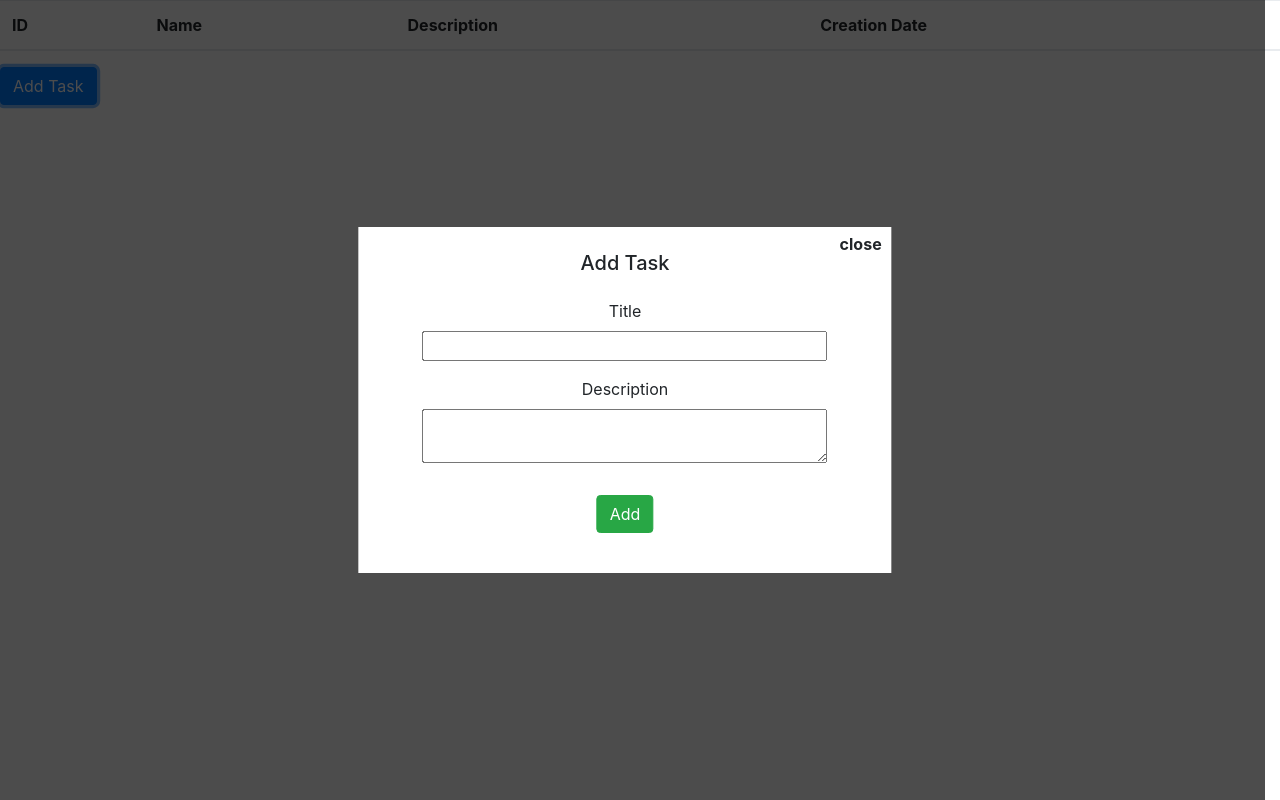
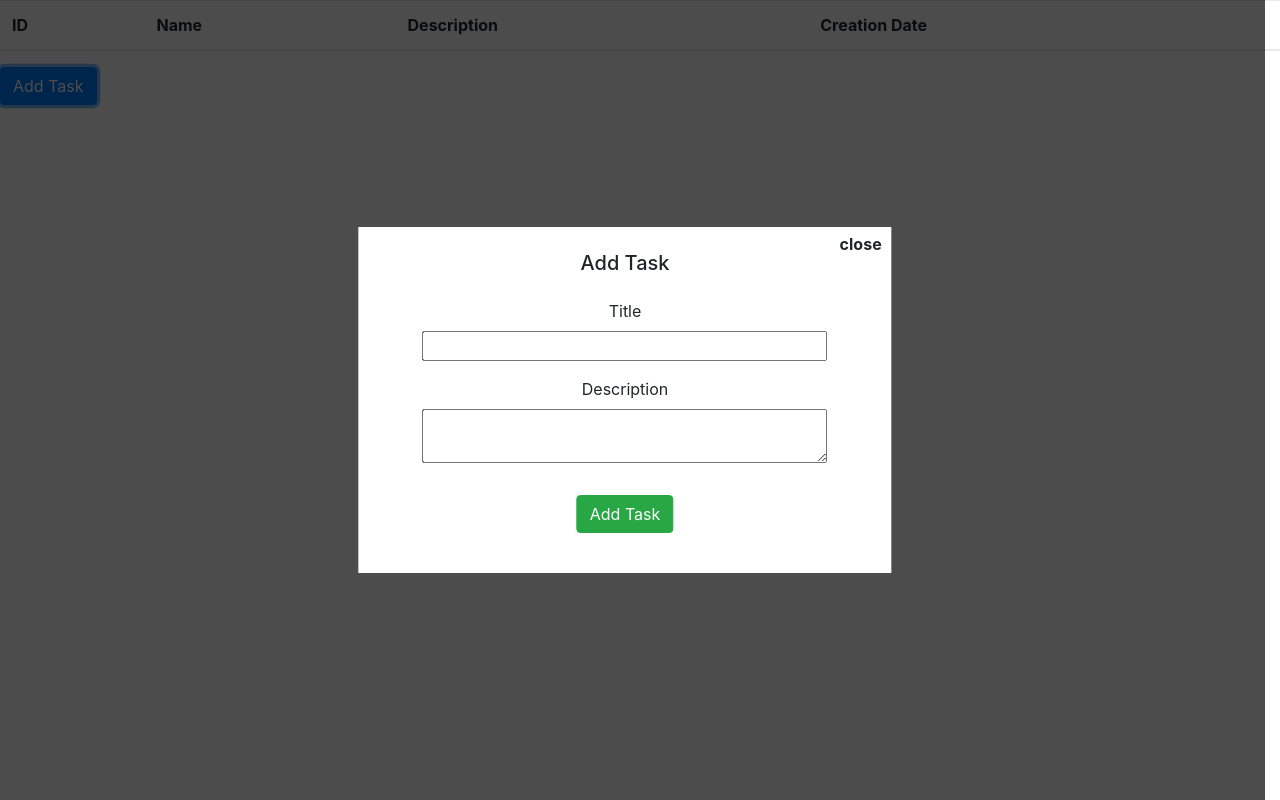
Before and after one commit to LukasZvikas/to_do, a React app: page / in a window 1280 px wide. Both pictures are taken after a click on the button "Add Task". Built offline with nearby package versions, Linux system fonts and the light colour scheme.

Commit message:
implemented update functionality

```diff
--- a/src/actions/index.js
+++ b/src/actions/index.js
@@ -1,6 +1,11 @@
-import { ADD_TASK } from '../reducers/types';
+import { ADD_TASK, UPDATE_TASK } from '../reducers/types';
 
 export const addTask = taskDetails => ({
   type: ADD_TASK,
   payload: taskDetails
 });
+
+export const updateTask = taskDetails => ({
+  type: UPDATE_TASK,
+  payload: taskDetails
+});
--- a/src/components/Dashboard.js
+++ b/src/components/Dashboard.js
@@ -5,7 +5,7 @@ import { Task } from './task';
 import TaskForm from './TaskForm';
 
 class Dashboard extends Component {
-  state = { showForm: false };
+  state = { showForm: false, isUpdate: false, updatedItemID: null };
   renderTasks(tasks) {
     return tasks.map(item => (
       <Task
@@ -14,16 +14,24 @@ class Dashboard extends Component {
         name={item.name}
         description={item.description}
         creationDate={item.creationDate}
+        showForm={() => this.changeShowFormState(true, item.ID)}
       />
     ));
   }
 
-  changeShowFormState() {
+  changeUpdateState(ID) {
+    this.setState({ isUpdate: !this.state.isUpdate, updatedItemID: ID });
+  }
+
+  changeShowFormState(isUpdate = false, ID = null) {
+    if (isUpdate) {
+      this.changeUpdateState(ID);
+    }
     this.setState(prevState => ({ showForm: !prevState.showForm }));
   }
 
   render() {
-    const { showForm } = this.state;
+    const { showForm, isUpdate, updatedItemID } = this.state;
     const { tasks } = this.props;
     return (
       <Fragment>
@@ -38,7 +46,16 @@ class Dashboard extends Component {
           </thead>
           <tbody>{this.renderTasks(tasks)}</tbody>
         </table>
-        {showForm ? <TaskForm closeForm={() => this.changeShowFormState()} /> : null}
+        {showForm ? (
+          <TaskForm
+            isUpdate={isUpdate}
+            ID={updatedItemID}
+            closeForm={() => {
+              this.changeShowFormState();
+              isUpdate && this.changeUpdateState();
+            }}
+          />
+        ) : null}
         <button onClick={() => this.changeShowFormState()} className="btn btn-primary">
           Add Task
         </button>
--- a/src/components/TaskForm/index.js
+++ b/src/components/TaskForm/index.js
@@ -2,7 +2,7 @@ import React, { Component } from 'react';
 import { connect } from 'react-redux';
 import PropTypes from 'prop-types';
 import './TaskForm.css';
-import { addTask } from '../../actions';
+import { addTask, updateTask } from '../../actions';
 
 class TaskForm extends Component {
   state = { taskDetails: {} };
@@ -12,13 +12,28 @@ class TaskForm extends Component {
       taskDetails: { ...taskDetails, [name]: value }
     });
   }
+
+  determineAction() {
+    const { isUpdate, addTask, updateTask, ID, closeForm } = this.props;
+    const { taskDetails } = this.state;
+
+    const creationDate = new Date().toLocaleString();
+
+    const params = { ...taskDetails, creationDate };
+
+    if (isUpdate) {
+      updateTask({ ...params, ID });
+    } else {
+      addTask({ ...params, ID: Date.now() });
+    }
+    closeForm();
+  }
   render() {
-    const { closeForm, addTask } = this.props;
-    const { taskDetails } = this.state;
+    const { closeForm, isUpdate, ID } = this.props;
     return (
       <div className="form-container w-100 h-100 row">
         <div className="d-flex col-10 col-md-5 flex-column justify-content-center align-items-center bg-white form-container__form p-4 w-100">
-          <h5 className="mb-4">Add Task </h5>
+          <h5 className="mb-4">{isUpdate ? `Update task ${ID}` : 'Add Task'} </h5>
           <div className="close-btn" onClick={closeForm}>
             close
           </div>
@@ -30,18 +45,8 @@ class TaskForm extends Component {
             onChange={e => this.onInputChange(e)}
             className="col-10 mb-3"
           />
-          <button
-            onClick={() => {
-              addTask({
-                ...taskDetails,
-                ID: Date.now(),
-                creationDate: new Date().toLocaleString()
-              });
-              closeForm();
-            }}
-            className="btn btn-success my-3"
-          >
-            Add
+          <button onClick={() => this.determineAction()} className="btn btn-success my-3">
+            {isUpdate ? `Update Task` : 'Add Task'}
           </button>
         </div>
       </div>
@@ -51,10 +56,17 @@ class TaskForm extends Component {
 
 TaskForm.propTypes = {
   closeForm: PropTypes.func.isRequired,
-  addTask: PropTypes.func.isRequired
+  addTask: PropTypes.func.isRequired,
+  isUpdate: PropTypes.bool,
+  ID: PropTypes.number
+};
+
+TaskForm.defaultProps = {
+  isUpdate: false,
+  ID: null
 };
 
 export default connect(
   null,
-  { addTask }
+  { addTask, updateTask }
 )(TaskForm);
--- a/src/components/task.js
+++ b/src/components/task.js
@@ -1,14 +1,16 @@
 import React from 'react';
 import PropTypes from 'prop-types';
 
-export const Task = ({ ID, name, description, creationDate }) => (
+export const Task = ({ ID, name, description, creationDate, showForm }) => (
   <tr scope="row">
     <td>{ID}</td>
     <td>{name}</td>
     <td>{description}</td>
     <td>{creationDate}</td>
     <td>
-      <button className="btn btn-success">Update</button>
+      <button onClick={showForm} className="btn btn-success">
+        Update
+      </button>
     </td>
   </tr>
 );
@@ -17,7 +19,8 @@ Task.propTypes = {
   ID: PropTypes.number,
   name: PropTypes.string,
   description: PropTypes.string,
-  creationDate: PropTypes.string
+  creationDate: PropTypes.string,
+  showForm: PropTypes.func.isRequired
 };
 
 Task.defaultProps = {
--- a/src/reducers/toDoReducer.js
+++ b/src/reducers/toDoReducer.js
@@ -1,4 +1,5 @@
-import { ADD_TASK } from './types';
+import { ADD_TASK, UPDATE_TASK } from './types';
+import { removeItemFromArr } from '../utilities/helpers';
 
 const initialState = {
   tasks: []
@@ -8,6 +9,9 @@ export default (state = initialState, { payload, type }) => {
   switch (type) {
     case ADD_TASK:
       return { ...state, tasks: [...state.tasks, payload] };
+    case UPDATE_TASK:
+      const newTaskArr = removeItemFromArr(state.tasks, payload.ID);
+      return { ...state, tasks: [...newTaskArr, payload] };
     default:
       return state;
   }
--- a/src/reducers/types.js
+++ b/src/reducers/types.js
@@ -1 +1,2 @@
 export const ADD_TASK = 'add_task';
+export const UPDATE_TASK = 'update_task';
--- /dev/null
+++ b/src/utilities/helpers.js
@@ -0,0 +1,3 @@
+export const removeItemFromArr = (arr, ID) => {
+  return arr.filter(item => item.ID !== ID);
+};
```
